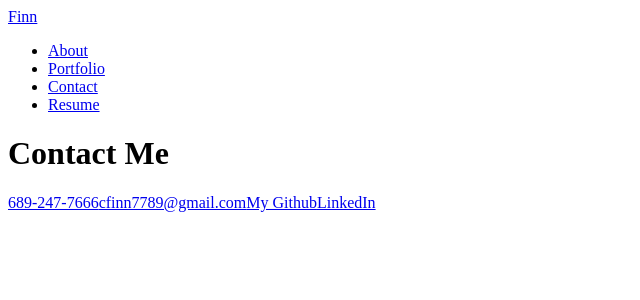
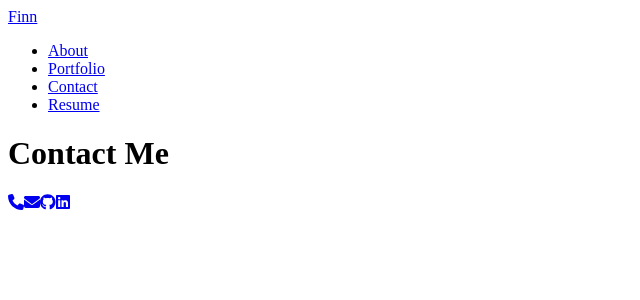
Before and after one commit to cfinn7789/Portfolio, a React (Vite) app: page /Contact in a window 1280 px wide. Shown: the top 300 px of the page, without its empty margins (0-640 px from the left). Built offline with nearby package versions, Linux system fonts and the light colour scheme.

Commit message:
installed fontawesome and updated contact page

```diff
--- a/package.json
+++ b/package.json
@@ -11,6 +11,10 @@
     "preview": "vite preview"
   },
   "dependencies": {
+    "@fortawesome/fontawesome-svg-core": "^6.5.0",
+    "@fortawesome/free-brands-svg-icons": "^6.5.0",
+    "@fortawesome/free-solid-svg-icons": "^6.5.0",
+    "@fortawesome/react-fontawesome": "^0.2.0",
     "react": "^18.2.0",
     "react-dom": "^18.2.0",
     "react-router-dom": "^6.11.1"
--- a/src/pages/Contact.jsx
+++ b/src/pages/Contact.jsx
@@ -1,12 +1,27 @@
+import React from 'react';
+import { FontAwesomeIcon } from '@fortawesome/react-fontawesome';
+import { faLinkedin } from '@fortawesome/free-brands-svg-icons';
+import { faGithub } from '@fortawesome/free-brands-svg-icons';
+import { faEnvelope } from '@fortawesome/free-solid-svg-icons';
+import { faPhone } from '@fortawesome/free-solid-svg-icons';
+
 export default function Contact() {
   return (
     <div className="contact-info">
       <h1 className="title">Contact Me</h1>
         <div className="my-contact">
-          <a href="tel:+689-247-7666">689-247-7666</a>
-          <a href="mailto:cfinn7789@gmail.com">cfinn7789@gmail.com</a>
-          <a href="https://github.com/cfinn7789">My Github</a>
-          <a href="https://www.linkedin.com/in/chelsey-finn-05ab71270/">LinkedIn</a>
+          <a href="tel:+689-247-7666">
+            <FontAwesomeIcon icon={faPhone} />
+          </a>
+          <a href="mailto:cfinn7789@gmail.com">
+            <FontAwesomeIcon icon={faEnvelope} />
+          </a>
+          <a href="https://github.com/cfinn7789">
+            <FontAwesomeIcon icon={faGithub} />
+          </a>
+          <a href="https://www.linkedin.com/in/chelsey-finn-05ab71270/">
+            <FontAwesomeIcon icon={faLinkedin} />
+          </a>
         </div>
     </div>
   );
```
Also changed, not shown: 1 other file (tests, documents, lock files or other folders).
